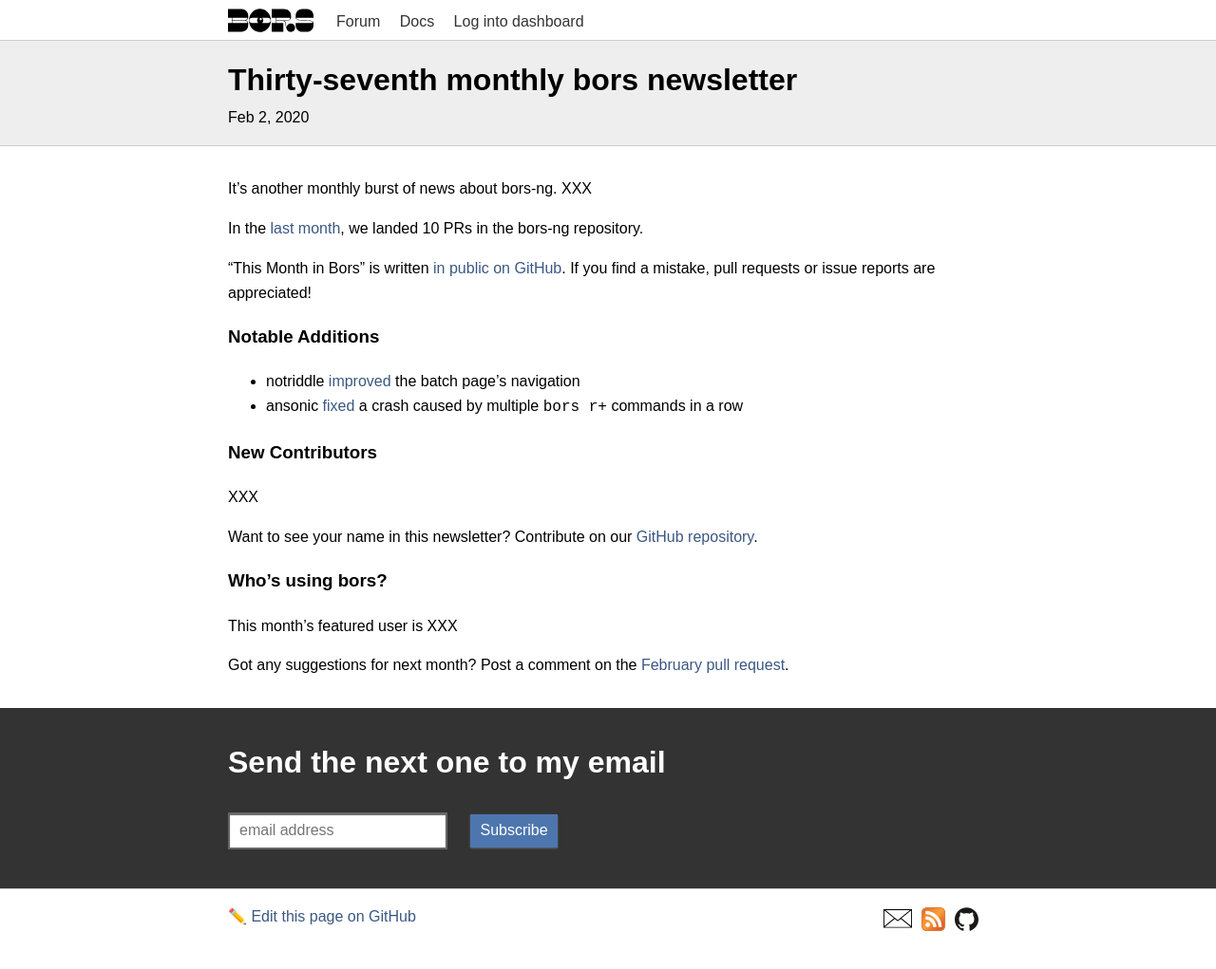
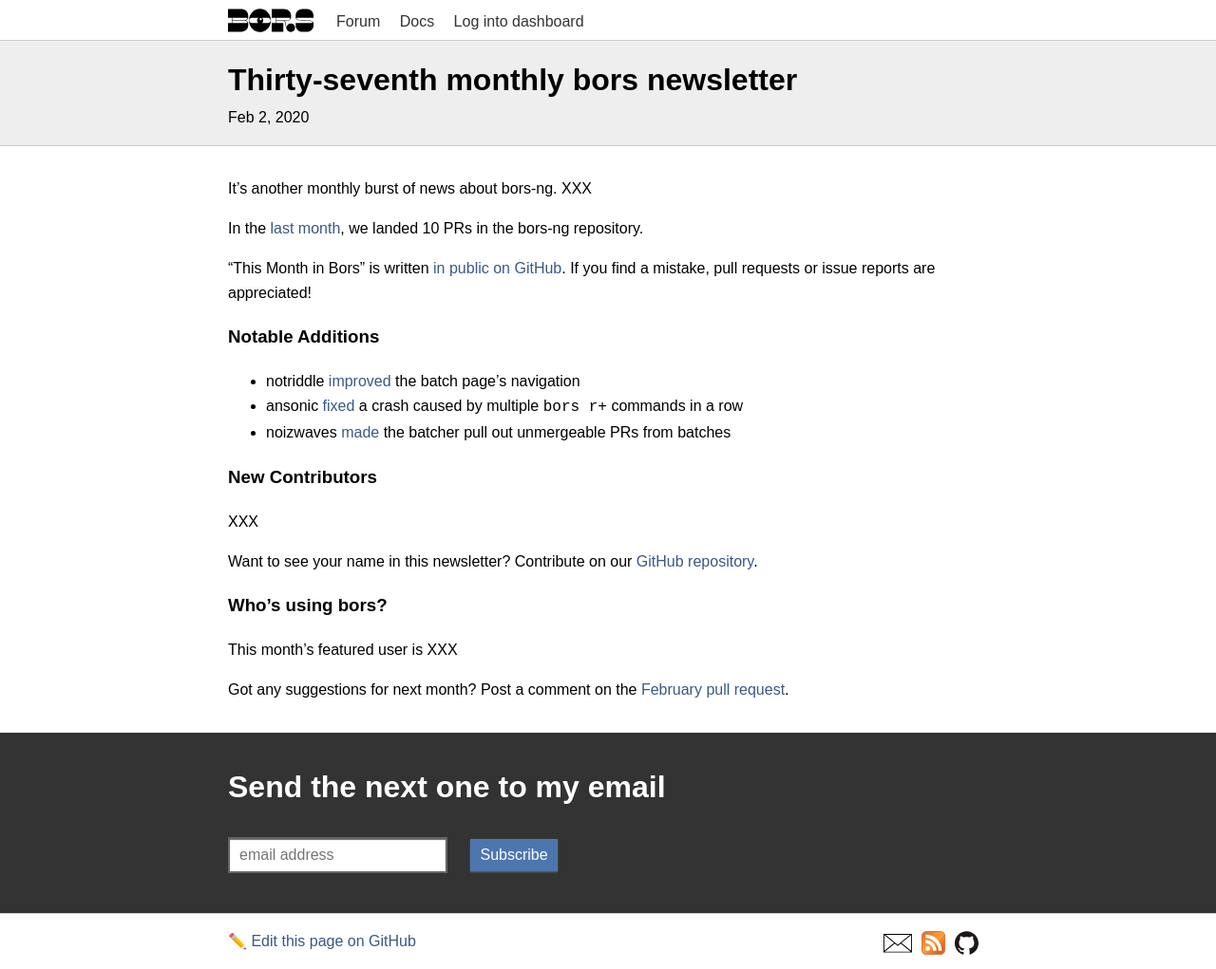
Before and after one commit to bors-ng/bors-ng.github.io, a Jekyll site: the page built from _posts/2020-02-01-tmib-37.md, in a window 1280 px wide. Shown: the whole page at 95% size. Built offline with Jekyll 4.4.1, drawn with Linux system fonts in a browser that asks for light colours; before the commit the page ends 995 px from its top, so only the background shows below that.

Commit message:
Add bors-ng/bors-ng#843

```diff
--- a/_posts/2020-02-01-tmib-37.md
+++ b/_posts/2020-02-01-tmib-37.md
@@ -21,6 +21,7 @@ If you find a mistake, pull requests or issue reports are appreciated!
 
 * notriddle [improved](https://github.com/bors-ng/bors-ng/pull/836) the batch page's navigation
 * ansonic [fixed](https://github.com/bors-ng/bors-ng/pull/841) a crash caused by multiple `bors r+` commands in a row
+* noizwaves [made](https://github.com/bors-ng/bors-ng/pull/843) the batcher pull out unmergeable PRs from batches
 
 
 ### New Contributors
```
